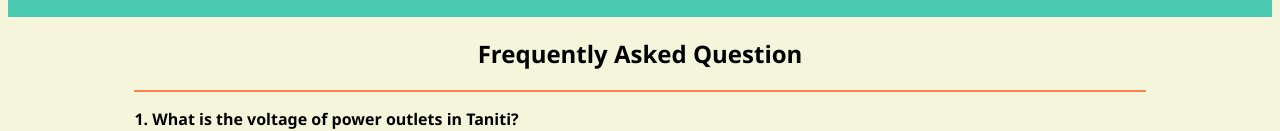
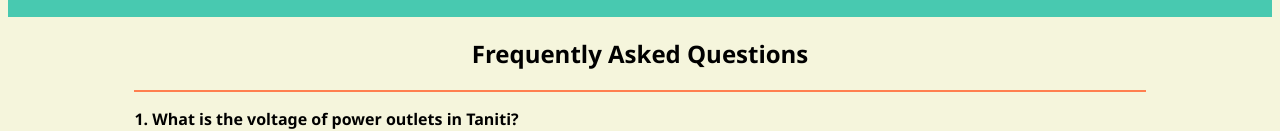
Before and after one commit to jamesfloresjr/D479, a plain HTML site: page faqs.html in a window 1280 px wide. Shown: the part 167-298 px from the top of the page. Drawn offline with Linux system fonts and the light colour scheme.

Commit message:
Update faqs.html wording

```diff
--- a/faqs.html
+++ b/faqs.html
@@ -30,7 +30,7 @@
         </header>
 
         <section>
-            <h1>Frequently Asked Question</h1>
+            <h1>Frequently Asked Questions</h1>
 
             <hr style="height:2px;border-width:0;color:#FF7F50;background-color:#FF7F50">
 
```
